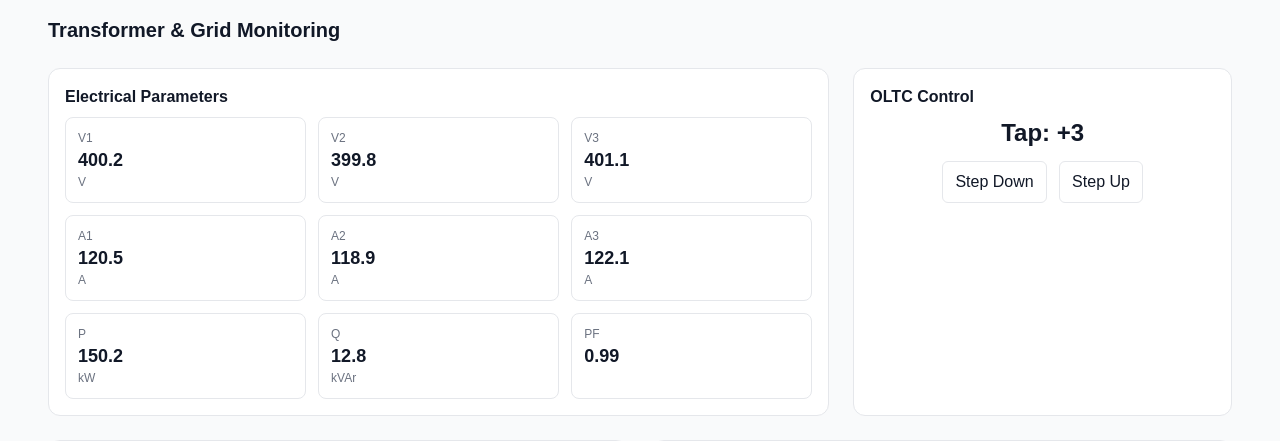
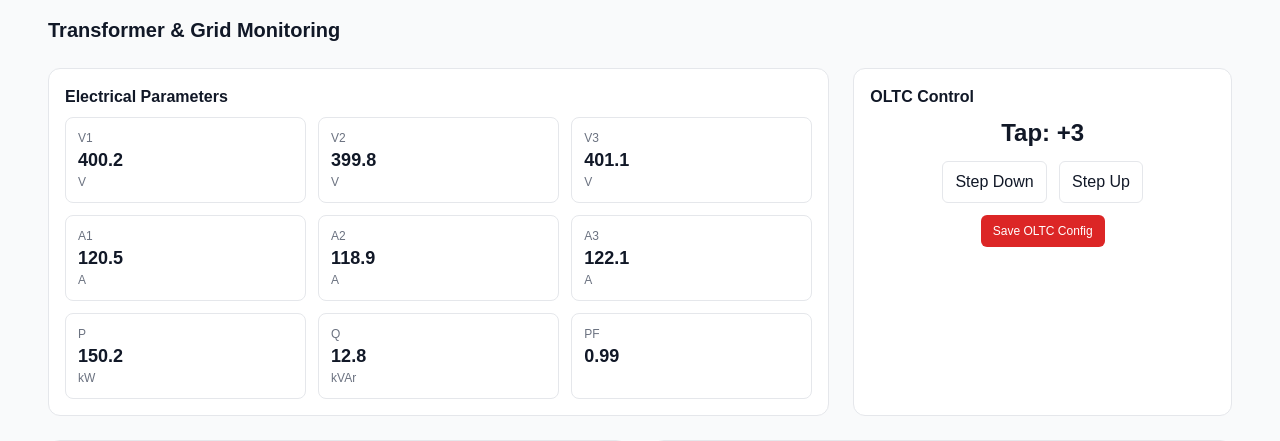
Before and after one commit to gucluceyhan/EMS, a Python web app: template src/ems/ui/templates/pages/transformer-grid.html in a window 1280 px wide. Shown: the top 441 px of the page. Run offline with Jinja, Linux system fonts and the light colour scheme; the template is opened without the code that fills it, so the values that code supplies are empty; some libraries are stand-ins or nearby versions.

Commit message:
feat(crud): complete final CRUD for transformer-grid and health-sla pages - OLTC controls, health thresholds, export buttons

```diff
--- a/src/ems/ui/templates/pages/health-sla.html
+++ b/src/ems/ui/templates/pages/health-sla.html
@@ -61,6 +61,12 @@
           </thead>
           <tbody id="healthTBody"></tbody>
         </table>
+      </div>
+      <div class="mt-4">
+        <button id="btnRefreshHealth" class="px-3 py-2 rounded-md border border-gray-200 dark:border-gray-700">Refresh Data</button>
+        <button id="btnExportHealth" class="px-3 py-2 rounded-md bg-blue-600 text-white ml-2">Export Report</button>
+        <button id="btnConfigThresholds" class="px-3 py-2 rounded-md bg-brand-600 text-white ml-2">Configure Thresholds</button>
+        <div id="healthResult" class="mt-2 text-sm hidden"></div>
       </div>
     </div>
   </div>
--- a/src/ems/ui/templates/pages/transformer-grid.html
+++ b/src/ems/ui/templates/pages/transformer-grid.html
@@ -21,9 +21,13 @@
         <div class="text-center">
           <div class="text-2xl font-semibold">Tap: +3</div>
           <div class="mt-3 space-x-2">
-            <button class="px-3 py-2 rounded-md border border-gray-200 dark:border-gray-700">Step Down</button>
-            <button class="px-3 py-2 rounded-md border border-gray-200 dark:border-gray-700">Step Up</button>
+            <button id="btnStepDown" class="px-3 py-2 rounded-md border border-gray-200 dark:border-gray-700">Step Down</button>
+            <button id="btnStepUp" class="px-3 py-2 rounded-md border border-gray-200 dark:border-gray-700">Step Up</button>
           </div>
+          <div class="mt-3">
+            <button id="btnSaveOLTC" class="px-3 py-2 rounded-md bg-red-600 text-white text-xs">Save OLTC Config</button>
+          </div>
+          <div id="oltcResult" class="mt-2 text-sm hidden"></div>
         </div>
       </div>
     </div>
```
